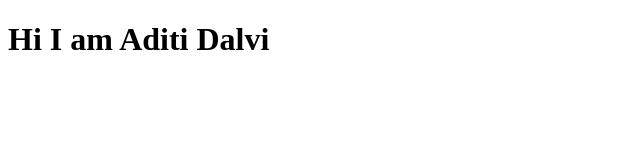
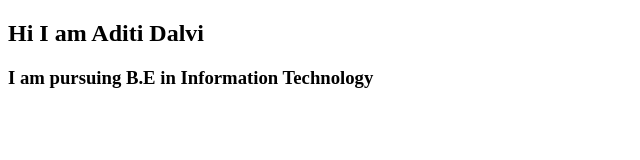
Before and after one commit to aditidalvi/aditidalvi-portfolio, a plain HTML site: page index.html in a window 1280 px wide. Shown: the whole page, without its empty margins (0-640 px from the left). Drawn offline with Linux system fonts and the light colour scheme.

Commit message:
update text

```diff
--- a/index.html
+++ b/index.html
@@ -7,6 +7,7 @@
     <title>Document</title>
 </head>
 <body>
-    <h1>Hi I am Aditi Dalvi</h1>
+    <h2>Hi I am Aditi Dalvi</h2>
+    <h3>I am pursuing B.E in Information Technology</h3>
 </body>
 </html>
```
